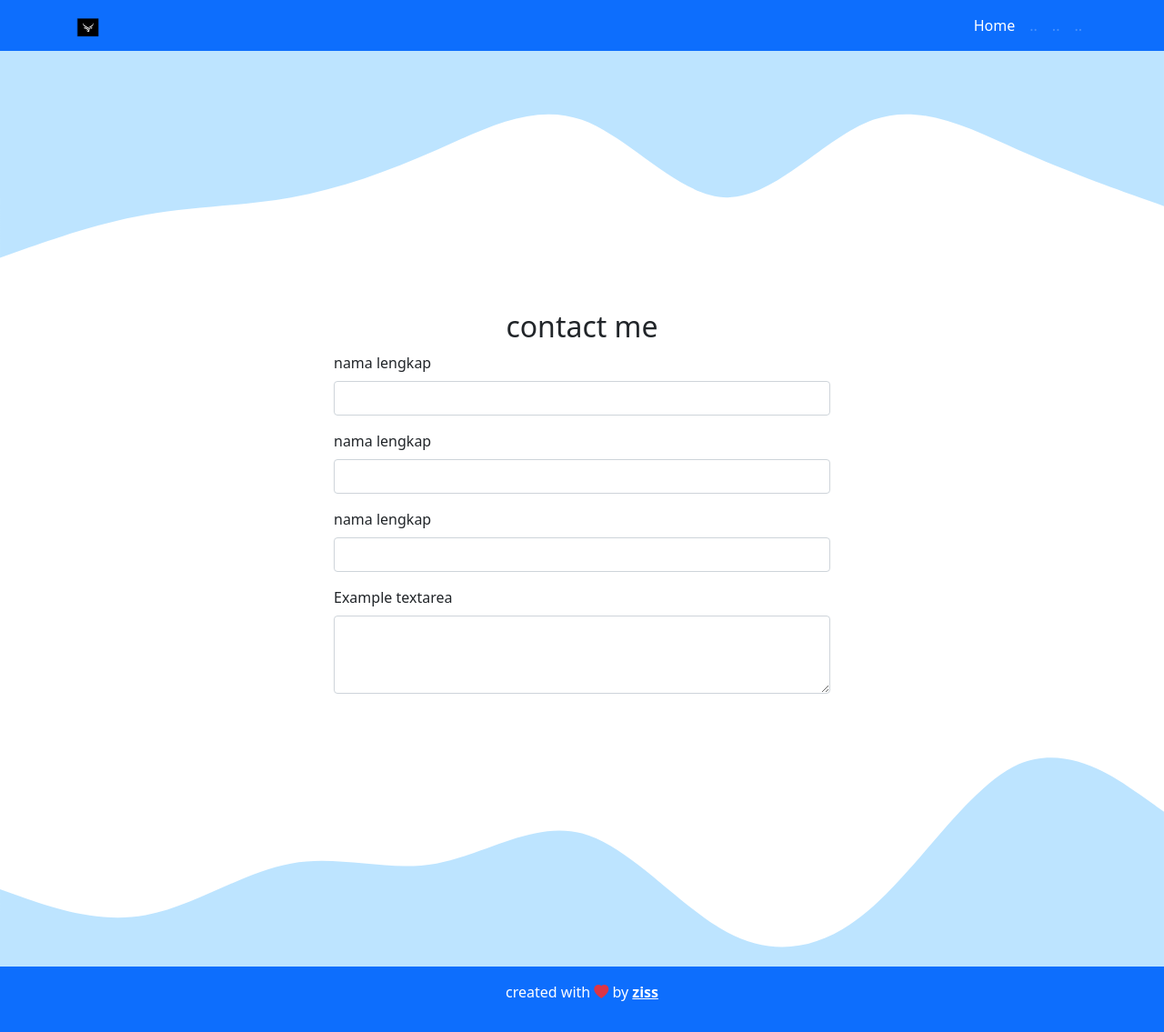
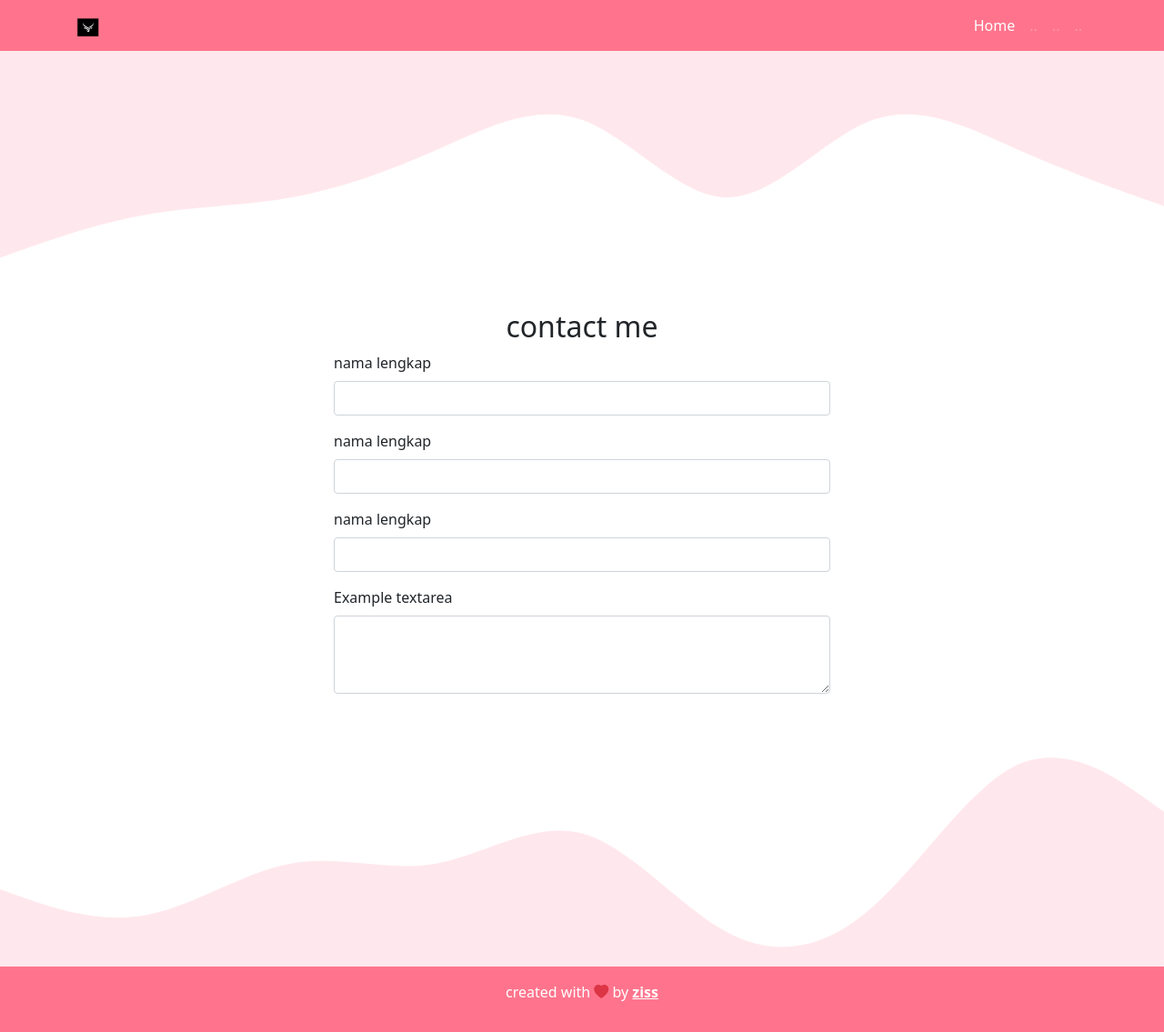
Before and after one commit to azisAjaa/azisAjaa.github.io, a plain HTML site: page index.html in a window 1280 px wide. Shown: the whole page at 91% size. Drawn offline with nearby package versions, Linux system fonts and the light colour scheme.

Commit message:
mengubah warna template

```diff
--- a/index.html
+++ b/index.html
@@ -13,7 +13,7 @@
 
   <body>
     <!--navbar-->
-    <nav class="navbar navbar-expand-lg navbar-dark bg-primary">
+    <nav class="navbar navbar-expand-lg navbar-dark" style="background-color: #ff748c">
       <div class="container">
         <!--image-->
         <a class="navbar-brand" href="#">
@@ -38,7 +38,7 @@
     <!--image background-->
     <svg xmlns="http://www.w3.org/2000/svg" viewBox="0 0 1440 320">
       <path
-        fill="#a2d9ff"
+        fill="#FFDFE5"
         fill-opacity="0.7"
         d="M0,256L30,245.3C60,235,120,213,180,202.7C240,192,300,192,360,181.3C420,171,480,149,540,122.7C600,96,660,64,720,85.3C780,107,840,181,900,181.3C960,181,1020,107,1080,85.3C1140,64,1200,96,1260,122.7C1320,149,1380,171,1410,181.3L1440,192L1440,0L1410,0C1380,0,1320,0,1260,0C1200,0,1140,0,1080,0C1020,0,960,0,900,0C840,0,780,0,720,0C660,0,600,0,540,0C480,0,420,0,360,0C300,0,240,0,180,0C120,0,60,0,30,0L0,0Z"
       ></path>
@@ -84,14 +84,14 @@
     <!--background footer-->
     <svg xmlns="http://www.w3.org/2000/svg" viewBox="0 0 1440 320">
       <path
-        fill="#a2d9ff"
+        fill="#FFDFE5"
         fill-opacity="0.7"
         d="M0,224L30,234.7C60,245,120,267,180,256C240,245,300,203,360,192C420,181,480,203,540,192C600,181,660,139,720,154.7C780,171,840,245,900,277.3C960,309,1020,299,1080,245.3C1140,192,1200,96,1260,69.3C1320,43,1380,85,1410,106.7L1440,128L1440,320L1410,320C1380,320,1320,320,1260,320C1200,320,1140,320,1080,320C1020,320,960,320,900,320C840,320,780,320,720,320C660,320,600,320,540,320C480,320,420,320,360,320C300,320,240,320,180,320C120,320,60,320,30,320L0,320Z"
       ></path>
     </svg>
 
     <!--footer-->
-    <footer class="bg-primary text-white text-center p-3">
+    <footer class="text-white text-center p-3" style="background-color: #ff748c">
       <p>created with <i class="bi bi-heart-fill text-danger"></i> by <a href="https://www.instagram.com/azis08011/" class="text-white fw-bold">ziss</a></p>
     </footer>
 
```
